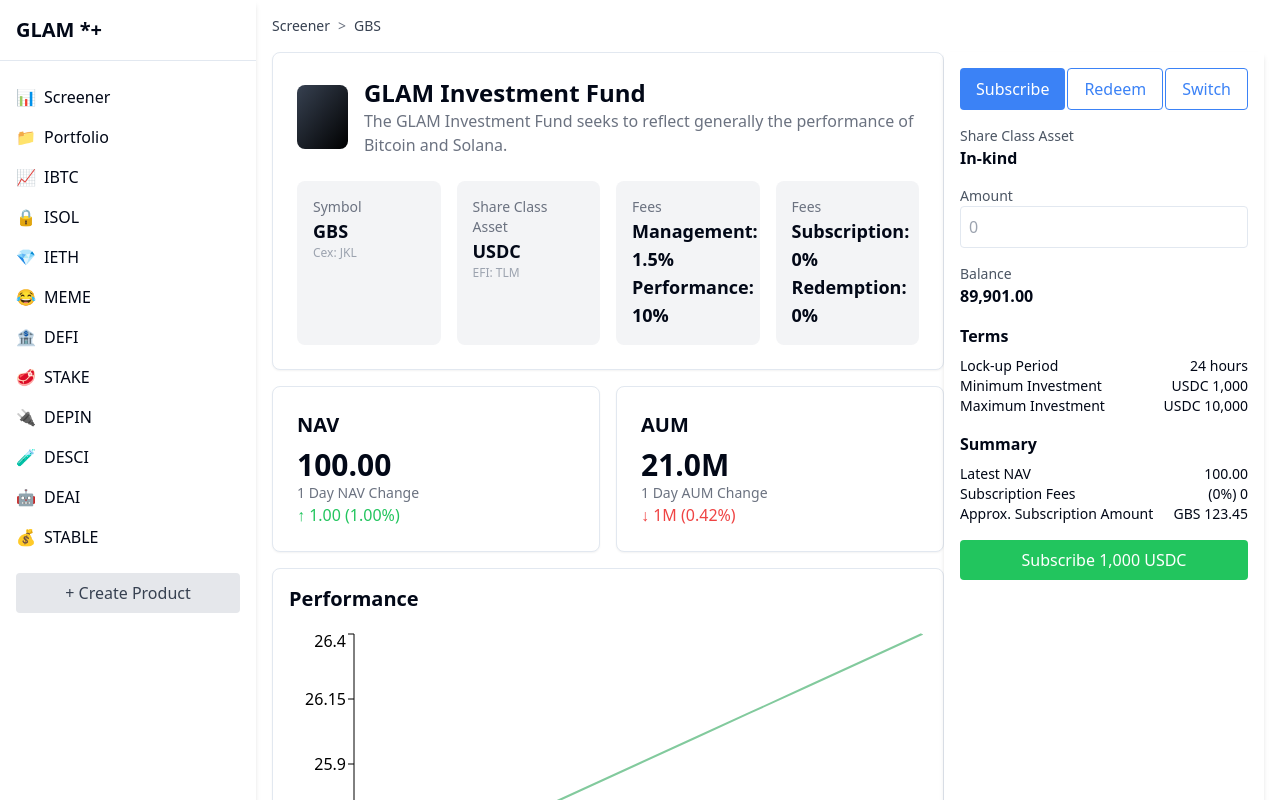
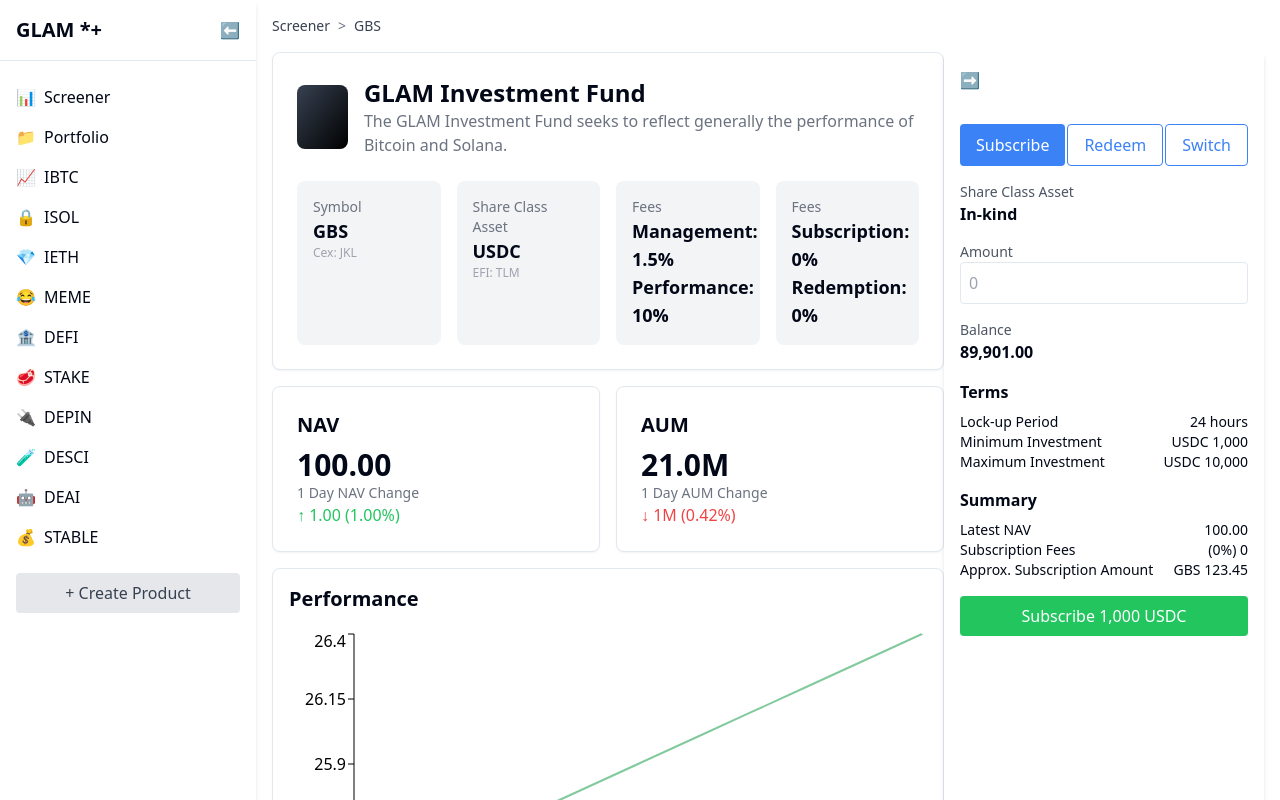
Before and after one commit to dhiazfathra/frontend-starter, a Next.js app: page /en in a window 1280 px wide. Shown: the top 800 px of the page. Built offline with nearby package versions, Linux system fonts and the light colour scheme.

Commit message:
feat: implement collapsible sidebar

```diff
--- a/src/app/[locale]/page.tsx
+++ b/src/app/[locale]/page.tsx
@@ -1,4 +1,3 @@
-// pages/GBSPage.tsx
 import React from 'react';
 
 import DetailSidebar from '@/templates/DetailSidebar';
--- a/src/templates/DetailSidebar.tsx
+++ b/src/templates/DetailSidebar.tsx
@@ -1,9 +1,24 @@
-// components/DetailSidebar.tsx
-import React from 'react';
+'use client';
+
+import { useState } from 'react';
 
 const DetailSidebar: React.FC = () => {
+  const [isCollapsed, setIsCollapsed] = useState(false);
+
   return (
-    <div className="w-80 bg-white p-4 shadow-md">
+    <div
+      className={`bg-white shadow-md transition-all duration-300 ${isCollapsed ? 'w-16' : 'w-80'}`}
+    >
+      <div className="flex items-center justify-between p-4">
+        <button
+          onClick={() => setIsCollapsed(!isCollapsed)}
+          className="text-gray-500 hover:text-gray-700"
+        >
+          {isCollapsed ? '⬅️' : '➡️'}
+        </button>
+      </div>
+      {!isCollapsed && (
+        <div className="p-4">
           <div className="mb-4 flex justify-between">
             <button className="rounded bg-blue-500 px-4 py-2 text-white">
               Subscribe
@@ -71,6 +86,8 @@ const DetailSidebar: React.FC = () => {
             Subscribe 1,000 USDC
           </button>
         </div>
+      )}
+    </div>
   );
 };
 
--- a/src/templates/Sidebar.tsx
+++ b/src/templates/Sidebar.tsx
@@ -1,4 +1,6 @@
-import React from 'react';
+'use client';
+
+import React, { useState } from 'react';
 
 const sidebarItems = [
   { id: 'screener', name: 'Screener', icon: '📊' },
@@ -16,10 +18,22 @@ const sidebarItems = [
 ];
 
 const Sidebar: React.FC = () => {
+  const [isCollapsed, setIsCollapsed] = useState(false);
+
   return (
-    <div className="w-64 bg-white shadow-md">
-      <div className="border-b p-4">
-        <h1 className="text-xl font-bold">GLAM *+</h1>
+    <div
+      className={`bg-white shadow-md transition-all duration-300 ${isCollapsed ? 'w-16' : 'w-64'}`}
+    >
+      <div className="flex items-center justify-between border-b p-4">
+        <h1 className={`text-xl font-bold ${isCollapsed ? 'hidden' : ''}`}>
+          GLAM *+
+        </h1>
+        <button
+          onClick={() => setIsCollapsed(!isCollapsed)}
+          className="text-gray-500 hover:text-gray-700"
+        >
+          {isCollapsed ? '➡️' : '⬅️'}
+        </button>
       </div>
       <nav className="mt-4">
         <ul>
@@ -30,13 +44,13 @@ const Sidebar: React.FC = () => {
             >
               <a href="#" className="flex items-center space-x-2">
                 <span>{item.icon}</span>
-                <span>{item.name}</span>
+                <span className={isCollapsed ? 'hidden' : ''}>{item.name}</span>
               </a>
             </li>
           ))}
         </ul>
       </nav>
-      <div className="mt-4 px-4">
+      <div className={`mt-4 px-4 ${isCollapsed ? 'hidden' : ''}`}>
         <button className="w-full rounded bg-gray-200 py-2 text-gray-700 hover:bg-gray-300">
           + Create Product
         </button>
```
Lines whose indentation alone changed are shown as unchanged.
